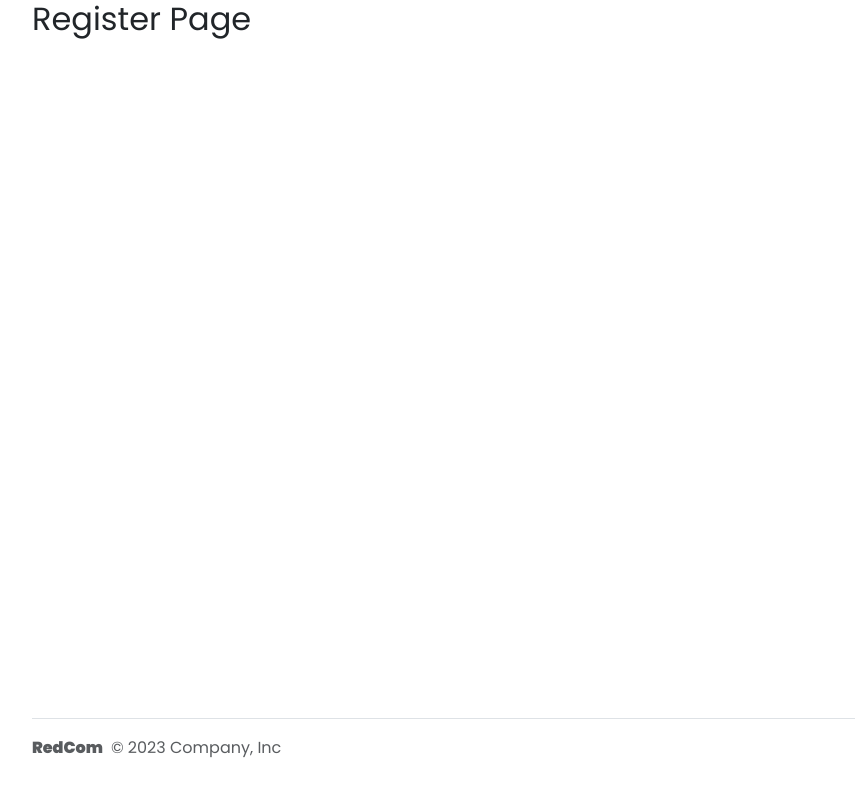
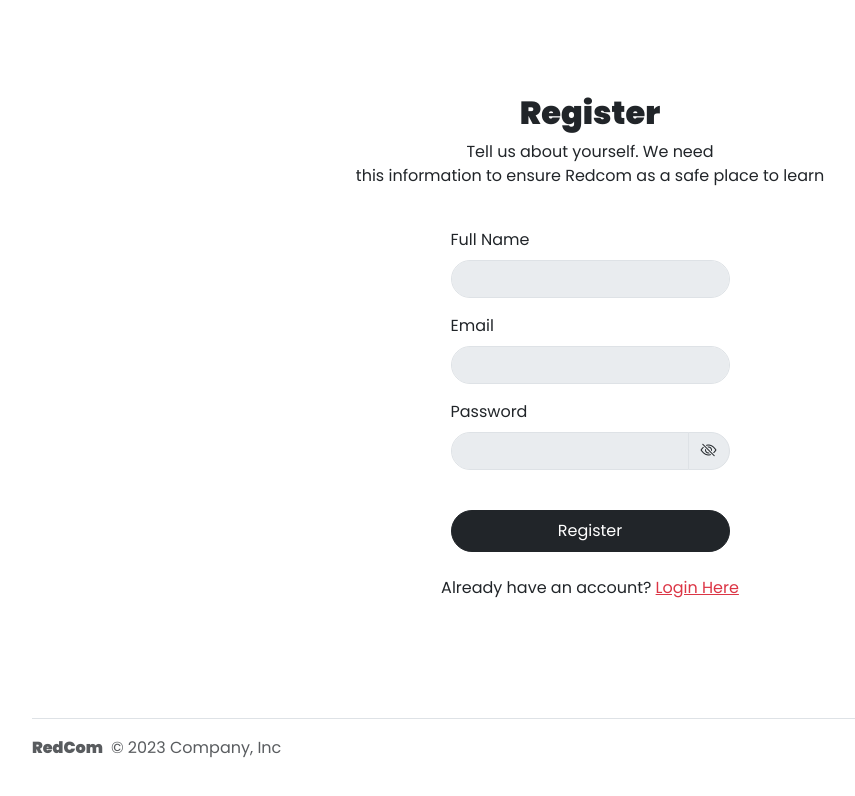
Before and after one commit to dhaniarfebrin/redcom-client, a Vue app in the folder redcom-client/: page /register in a window 1280 px wide. Shown: the top 796 px of the page, without its empty margins (50-905 px from the left). Built offline with nearby package versions, Linux system fonts and the light colour scheme.

Commit message:
view: login and register page

```diff
--- a/redcom-client/src/views/LoginPage.vue
+++ b/redcom-client/src/views/LoginPage.vue
@@ -2,8 +2,53 @@
 import NavBar from '../components/NavBar.vue';
 </script>
 
+<script>
+export default {
+    data() {
+        return {
+            passwordFieldType: "password",
+            classShowHide: "bi bi-eye-slash"
+        }
+    },
+    methods: {
+        togglePasswordFieldType() {
+            if (this.passwordFieldType === "text") {
+                this.passwordFieldType = "password"
+                this.classShowHide = "bi bi-eye-slash"
+            } else {
+                this.passwordFieldType =  "text"
+                this.classShowHide = "bi bi-eye"
+            }
+        }
+    }
+}
+</script>
+
 <template>
-    <div class="container">
-        <h2>Login Page</h2>
+    <div class="container mt-auto h-100">
+        <div class="d-flex flex-column justify-content-center align-items-center">
+            <h3 class="fw-bold">Welcome <span class="text-danger">Back</span></h3>
+            <p class="text-center">Get answers in minutes<br>so you can complete your tasks faster.</p>
+            <div class="form-login w-25 mt-4">
+                <form action="">
+                    <div class="form-group">
+                        <label for="" class="form-label">Email</label>
+                        <input type="email" class="form-control rounded-pill bg-body-secondary">
+                    </div>
+                    <div class="form-group mt-3">
+                        <label for="" class="form-label">Password</label>
+                        <div class="input-group mb-3">
+                            <input :type="passwordFieldType" class="form-control rounded-start-pill bg-body-secondary">
+                            <button type="button" class="bg-body-secondary input-group-text rounded-end-pill" @click="togglePasswordFieldType">
+                                <i :class="classShowHide"></i>
+                            </button>
+                        </div>
+                    </div>
+                    <button type="submit" class="btn btn-dark w-100 rounded-pill mt-4 py-2">Login</button>
+                </form>
+            </div>
+            <span class="mt-4">Don't have an account? <router-link to="/register" class="text-danger">Register
+                    Here</router-link></span>
+        </div>
     </div>
 </template>
--- a/redcom-client/src/views/RegisterPage.vue
+++ b/redcom-client/src/views/RegisterPage.vue
@@ -2,8 +2,56 @@
 import NavBar from '../components/NavBar.vue';
 </script>
 
+<script>
+export default {
+    data() {
+        return {
+            passwordFieldType: "password",
+            classShowHide: "bi bi-eye-slash"
+        }
+    },
+    methods: {
+        togglePasswordFieldType() {
+            if (this.passwordFieldType === "text") {
+                this.passwordFieldType = "password"
+                this.classShowHide = "bi bi-eye-slash"
+            } else {
+                this.passwordFieldType =  "text"
+                this.classShowHide = "bi bi-eye"
+            }
+        }
+    }
+}
+</script>
+
 <template>
-    <div class="container">
-        <h2>Register Page</h2>
+    <div class="container mt-auto h-100">
+        <div class="d-flex flex-column justify-content-center align-items-center">
+            <h2 class="fw-bold">Register</h2>
+            <p class="text-center">Tell us about yourself. We need<br>this information to ensure Redcom as a safe place to learn</p>
+            <div class="form-register w-25 mt-4">
+                <form action="">
+                    <div class="form-group">
+                        <label for="" class="form-label">Full Name</label>
+                        <input type="email" class="form-control rounded-pill bg-body-secondary">
+                    </div>
+                    <div class="form-group mt-3">
+                        <label for="" class="form-label">Email</label>
+                        <input type="email" class="form-control rounded-pill bg-body-secondary">
+                    </div>
+                    <div class="form-group mt-3">
+                        <label for="" class="form-label">Password</label>
+                        <div class="input-group mb-3">
+                            <input :type="passwordFieldType" class="form-control rounded-start-pill bg-body-secondary">
+                            <button type="button" class="bg-body-secondary input-group-text rounded-end-pill" @click="togglePasswordFieldType">
+                                <i :class="classShowHide"></i>
+                            </button>
+                        </div>
+                    </div>
+                    <button type="submit" class="btn btn-dark w-100 rounded-pill mt-4 py-2">Register</button>
+                </form>
+            </div>
+            <span class="mt-4">Already have an account? <router-link to="/login" class="text-danger">Login Here</router-link></span>
+        </div>
     </div>
 </template>
```
